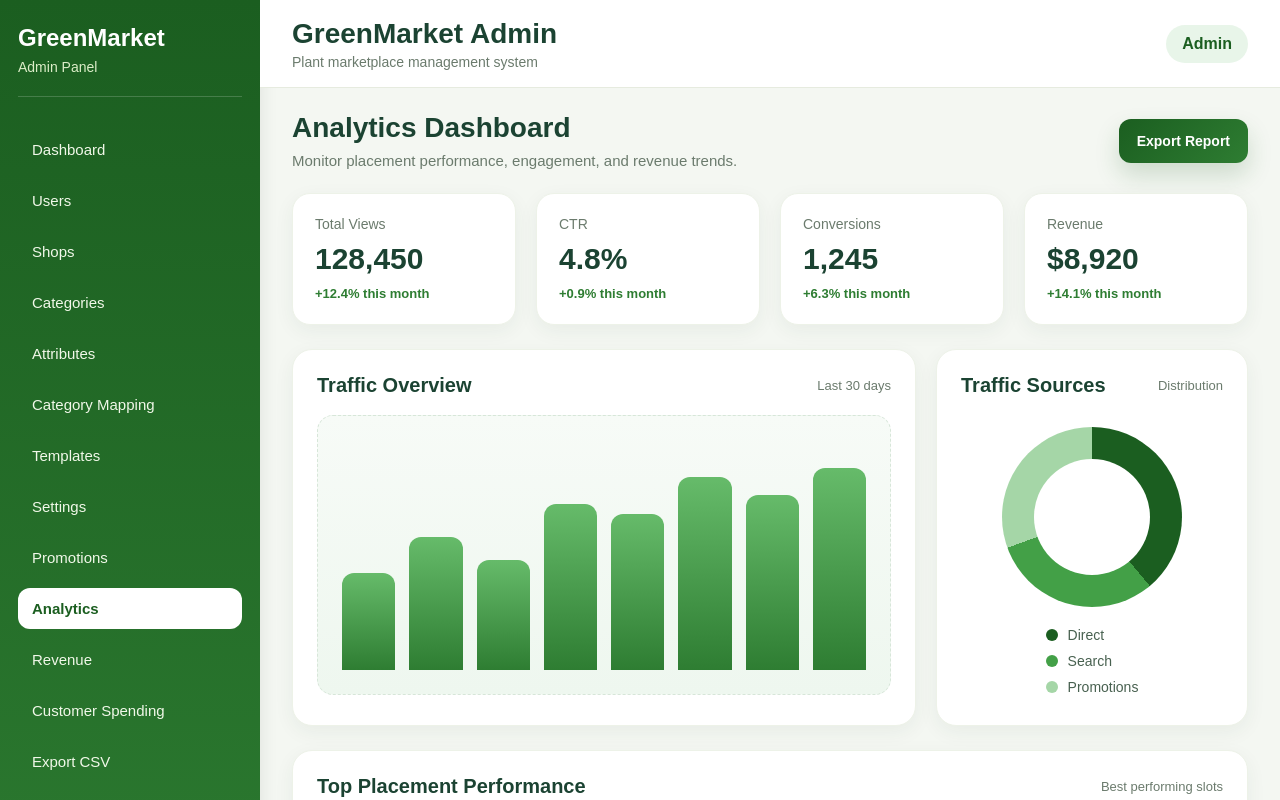
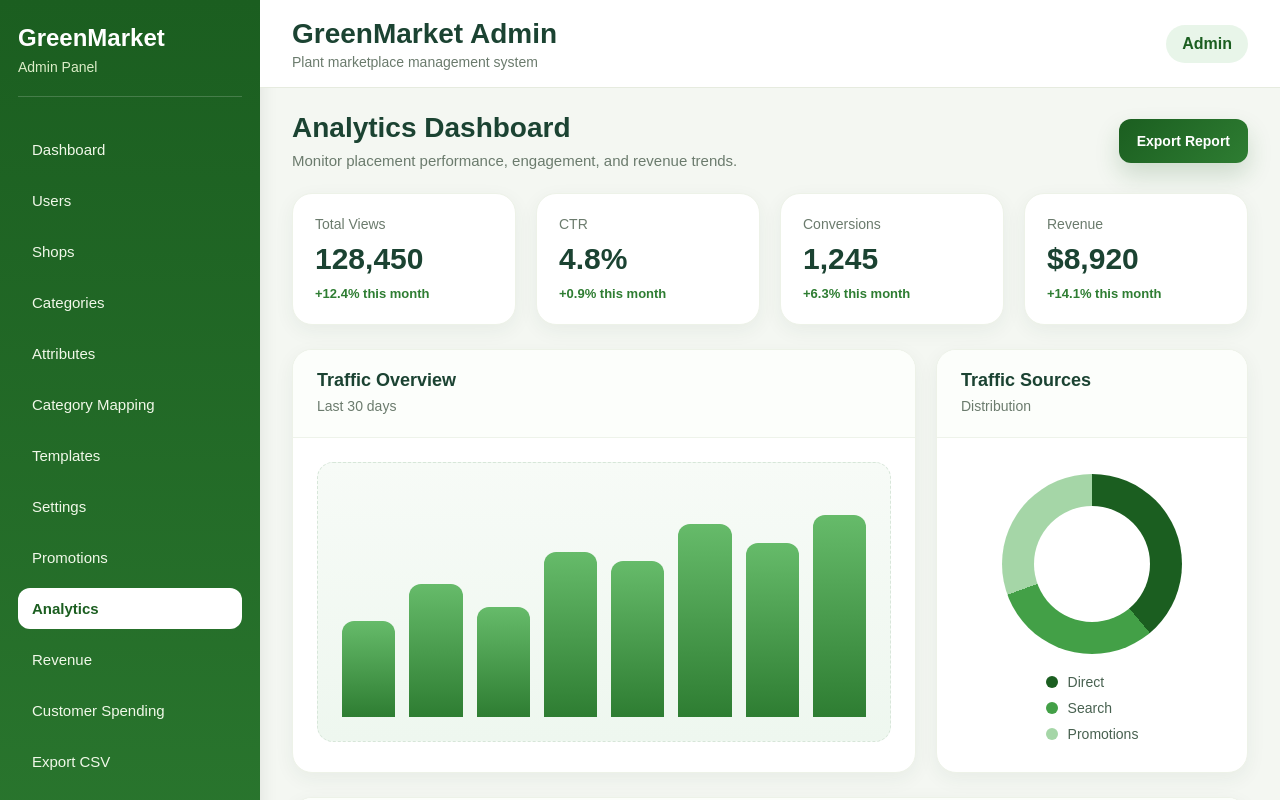
Before and after one commit to oopsntn/GreenMarket, a React (Vite) app in the folder admin-web/: page /analytics in a window 1280 px wide. Shown: the top 800 px of the page. Built offline with nearby package versions, Linux system fonts and the light colour scheme.

Commit message:
apply reusable section card to analytics page

```diff
--- a/admin-web/src/pages/AnalyticsPage.css
+++ b/admin-web/src/pages/AnalyticsPage.css
@@ -11,11 +11,7 @@
 }
 
 .analytics-kpi-card {
-  background-color: #ffffff;
-  border: 1px solid #edf2e8;
-  border-radius: 18px;
   padding: 22px;
-  box-shadow: 0 6px 20px rgba(27, 67, 50, 0.06);
 }
 
 .analytics-kpi-card span {
@@ -44,29 +40,8 @@
   gap: 20px;
 }
 
-.analytics-panel {
-  background-color: #ffffff;
-  border: 1px solid #edf2e8;
-  border-radius: 20px;
+.analytics-panel__body {
   padding: 24px;
-  box-shadow: 0 6px 20px rgba(27, 67, 50, 0.06);
-}
-
-.analytics-panel__header {
-  display: flex;
-  align-items: center;
-  justify-content: space-between;
-  margin-bottom: 18px;
-}
-
-.analytics-panel__header h3 {
-  font-size: 20px;
-  color: #1b4332;
-}
-
-.analytics-panel__header span {
-  font-size: 13px;
-  color: #6b7b6d;
 }
 
 .analytics-chart-placeholder {
@@ -186,3 +161,27 @@
 .analytics-table td {
   color: #223127;
 }
+
+@media (max-width: 1100px) {
+  .analytics-kpis {
+    grid-template-columns: repeat(2, 1fr);
+  }
+
+  .analytics-chart-grid {
+    grid-template-columns: 1fr;
+  }
+}
+
+@media (max-width: 768px) {
+  .analytics-kpis {
+    grid-template-columns: 1fr;
+  }
+
+  .analytics-table-wrapper {
+    overflow-x: auto;
+  }
+
+  .analytics-table {
+    min-width: 760px;
+  }
+}
--- a/admin-web/src/pages/AnalyticsPage.tsx
+++ b/admin-web/src/pages/AnalyticsPage.tsx
@@ -1,4 +1,5 @@
 import PageHeader from "../components/PageHeader";
+import SectionCard from "../components/SectionCard";
 import { analyticsService } from "../services/analyticsService";
 import "./AnalyticsPage.css";
 
@@ -16,21 +17,19 @@ function AnalyticsPage() {
 
       <div className="analytics-kpis">
         {kpiCards.map((card) => (
-          <div key={card.title} className="analytics-kpi-card">
+          <SectionCard key={card.title}>
+            <div className="analytics-kpi-card">
               <span>{card.title}</span>
               <strong>{card.value}</strong>
               <small>{card.change} this month</small>
             </div>
+          </SectionCard>
         ))}
       </div>
 
       <div className="analytics-chart-grid">
-        <section className="analytics-panel analytics-panel--large">
-          <div className="analytics-panel__header">
-            <h3>Traffic Overview</h3>
-            <span>Last 30 days</span>
-          </div>
-
+        <SectionCard title="Traffic Overview" description="Last 30 days">
+          <div className="analytics-panel__body">
             <div className="analytics-chart-placeholder">
               <div className="analytics-bars">
                 <div style={{ height: "42%" }} />
@@ -43,14 +42,11 @@ function AnalyticsPage() {
                 <div style={{ height: "88%" }} />
               </div>
             </div>
-        </section>
+          </div>
+        </SectionCard>
 
-        <section className="analytics-panel">
-          <div className="analytics-panel__header">
-            <h3>Traffic Sources</h3>
-            <span>Distribution</span>
-          </div>
-
+        <SectionCard title="Traffic Sources" description="Distribution">
+          <div className="analytics-panel__body">
             <div className="analytics-donut-placeholder">
               <div className="analytics-donut" />
               <ul className="analytics-legend">
@@ -68,15 +64,14 @@ function AnalyticsPage() {
                 </li>
               </ul>
             </div>
-        </section>
+          </div>
+        </SectionCard>
       </div>
 
-      <section className="analytics-panel">
-        <div className="analytics-panel__header">
-          <h3>Top Placement Performance</h3>
-          <span>Best performing slots</span>
-        </div>
-
+      <SectionCard
+        title="Top Placement Performance"
+        description="Best performing slots"
+      >
         <div className="analytics-table-wrapper">
           <table className="analytics-table">
             <thead>
@@ -104,7 +99,7 @@ function AnalyticsPage() {
             </tbody>
           </table>
         </div>
-      </section>
+      </SectionCard>
     </div>
   );
 }
```
Lines whose indentation alone changed are shown as unchanged.
